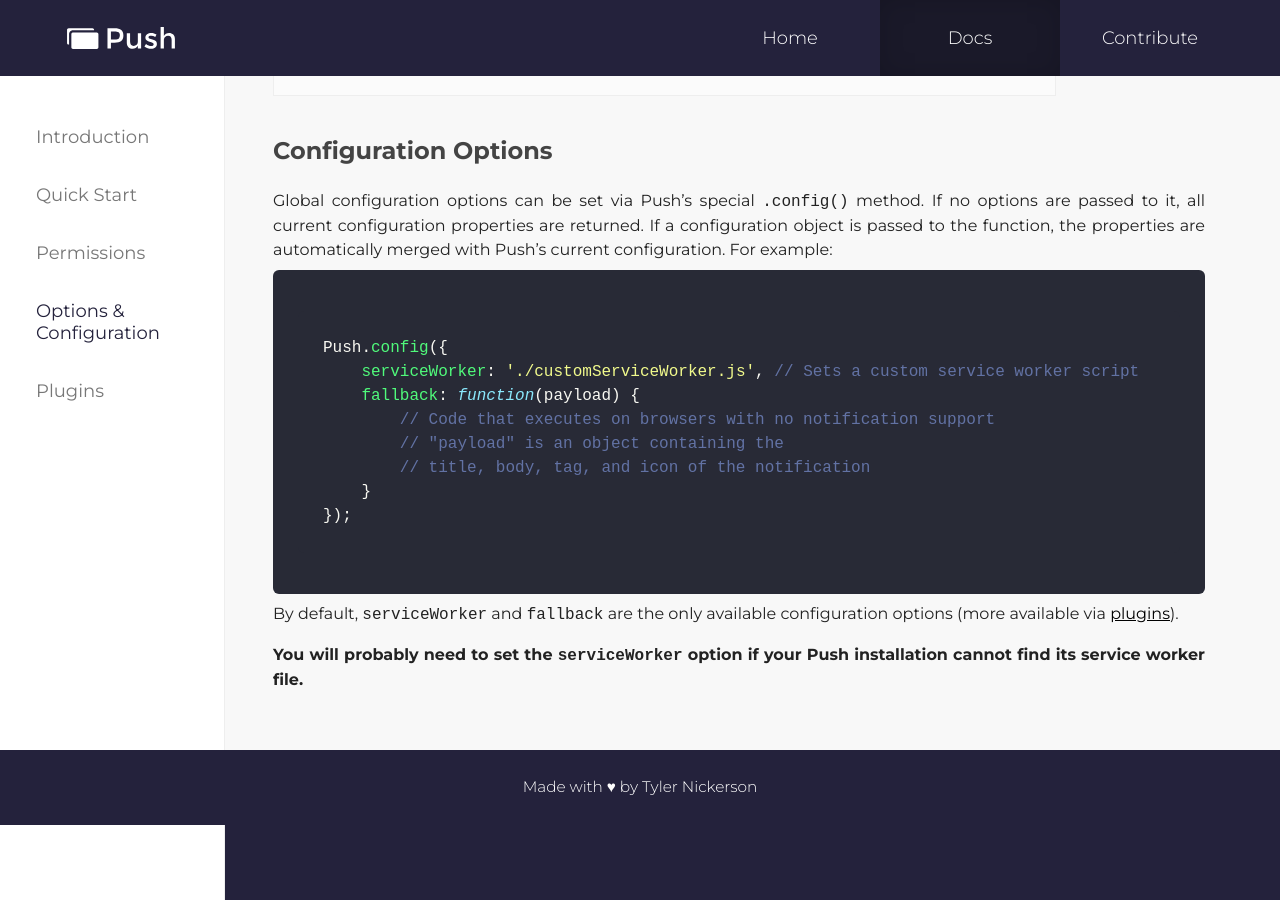
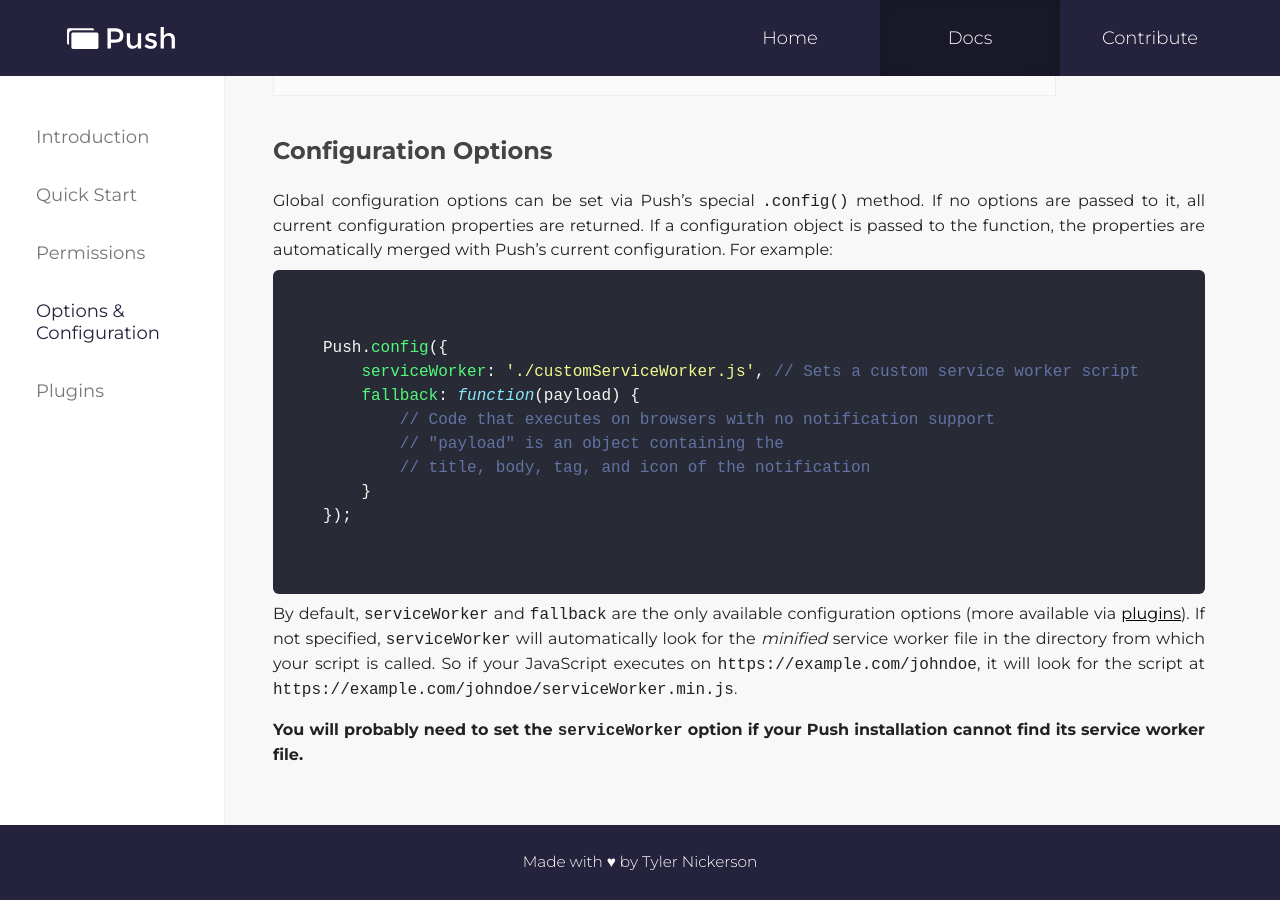
Before and after one commit to Nickersoft/push.js, a Jekyll site: the page built from docs/options.md, in a window 1280 px wide and 900 px high, scrolled down 1643 px. Built offline with Jekyll 4.4.1, drawn with Linux system fonts in a browser that asks for light colours.

Commit message:
Added service worker config clarification

````diff
--- a/docs/options.md
+++ b/docs/options.md
@@ -45,7 +45,10 @@ Push.config({
 ```
 
 By default, `serviceWorker` and `fallback` are the only available configuration
-options (more available via [plugins](/docs/plugins)).
+options (more available via [plugins](/docs/plugins)). If not specified, `serviceWorker` will automatically
+look for the *minified* service worker file in the directory from which your script is called. So if your
+JavaScript executes on `https://example.com/johndoe`,  it will look for the script at
+`https://example.com/johndoe/serviceWorker.min.js`.
 
 **You will probably need to set the `serviceWorker` option if your Push installation
  cannot find its service worker file.**
````
